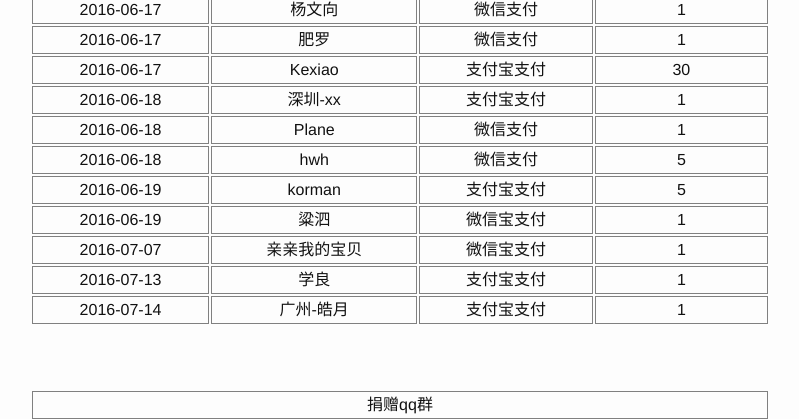
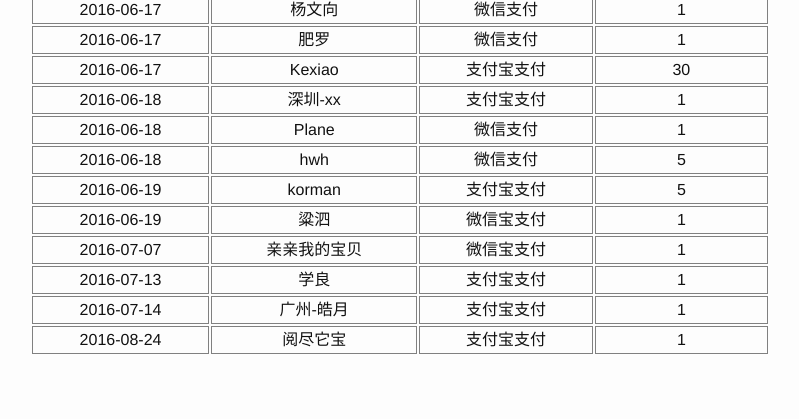
Before and after one commit to guoyu07/skynetclub.github.io, a Jekyll site: the page built from donate.md, in a window 1280 px wide and 900 px high, scrolled down 1073 px, cut to the strip 0-419 px from the top of the window. Shown: the whole strip, without its empty margins (240-1039 px from the left). Built offline with Jekyll 4.4.1, drawn with Linux system fonts in a browser that asks for light colours; comment, search, counter and statistics services are not loaded.

Commit message:
Update donate.md

```diff
--- a/donate.md
+++ b/donate.md
@@ -126,6 +126,12 @@
 <td>支付宝支付</td>
 <td>1</td>
 </tr>
+<tr>
+<td>2016-08-24</td>
+<td>阅尽它宝</td>
+<td>支付宝支付</td>
+<td>1</td>
+</tr>
 </table>
 
 <br/><br/>
```
